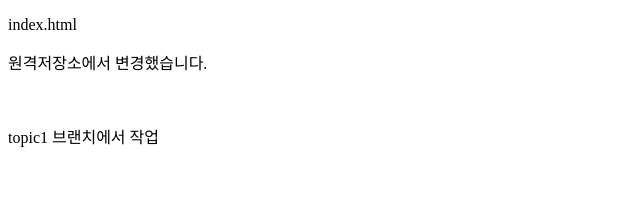
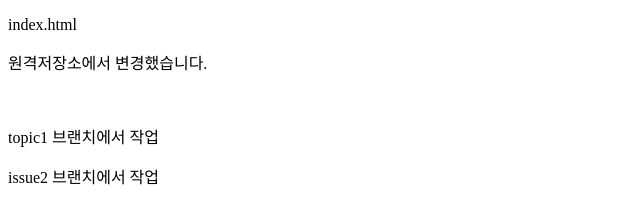
Before and after one commit to jaeyongyi/HelloProject, a plain HTML site: page index.html in a window 1280 px wide. Shown: the whole page, without its empty margins (0-640 px from the left). Drawn offline with Linux system fonts and the light colour scheme.

Commit message:
add link (issue2 branch)

```diff
--- a/index.html
+++ b/index.html
@@ -5,5 +5,6 @@
 	<p> 원격저장소에서 변경했습니다. </p>
 	<br>
 	<p> topic1 브랜치에서 작업 </p>
+	<p> issue2 브랜치에서 작업 </p>
 </body>
 </html>
```
